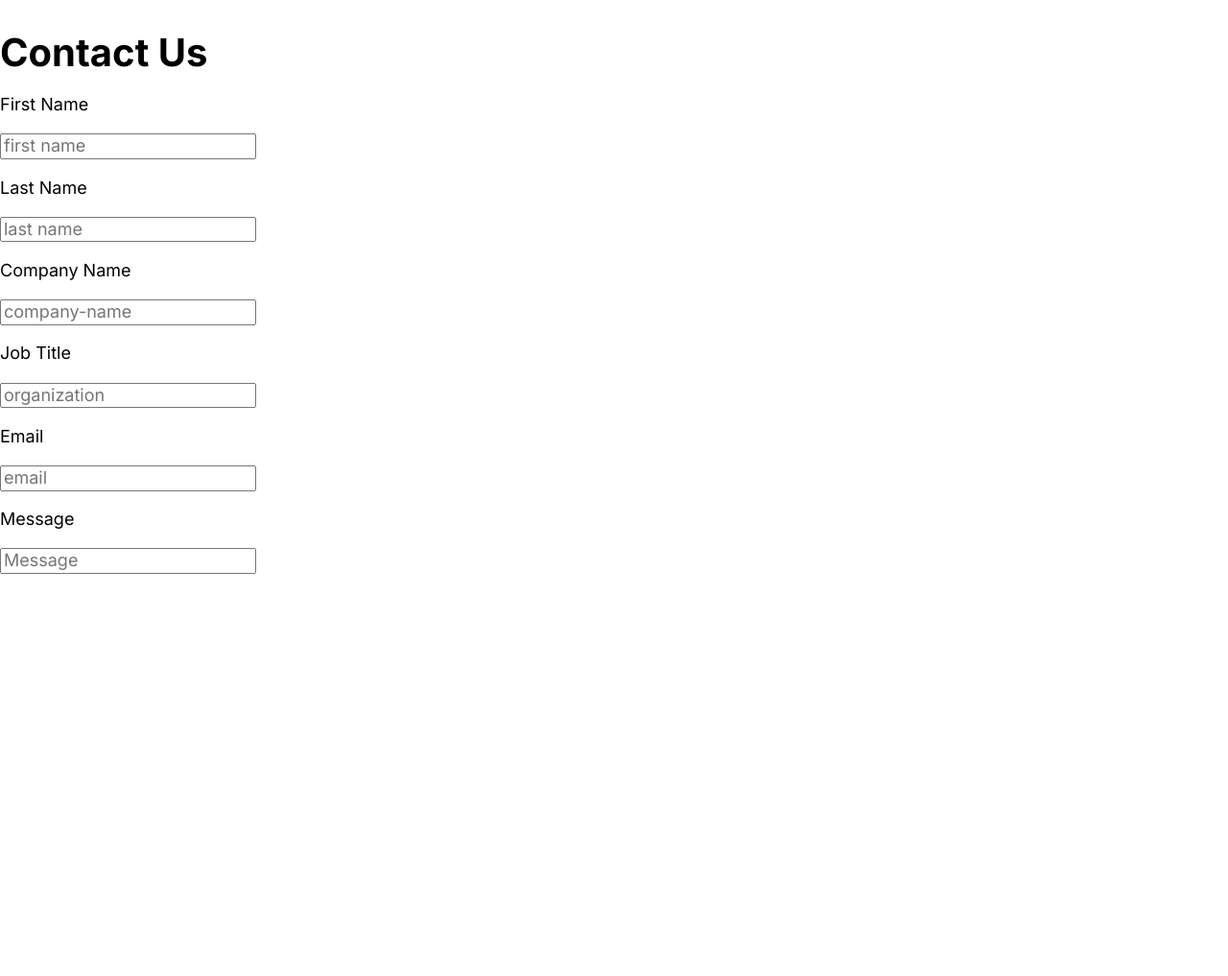
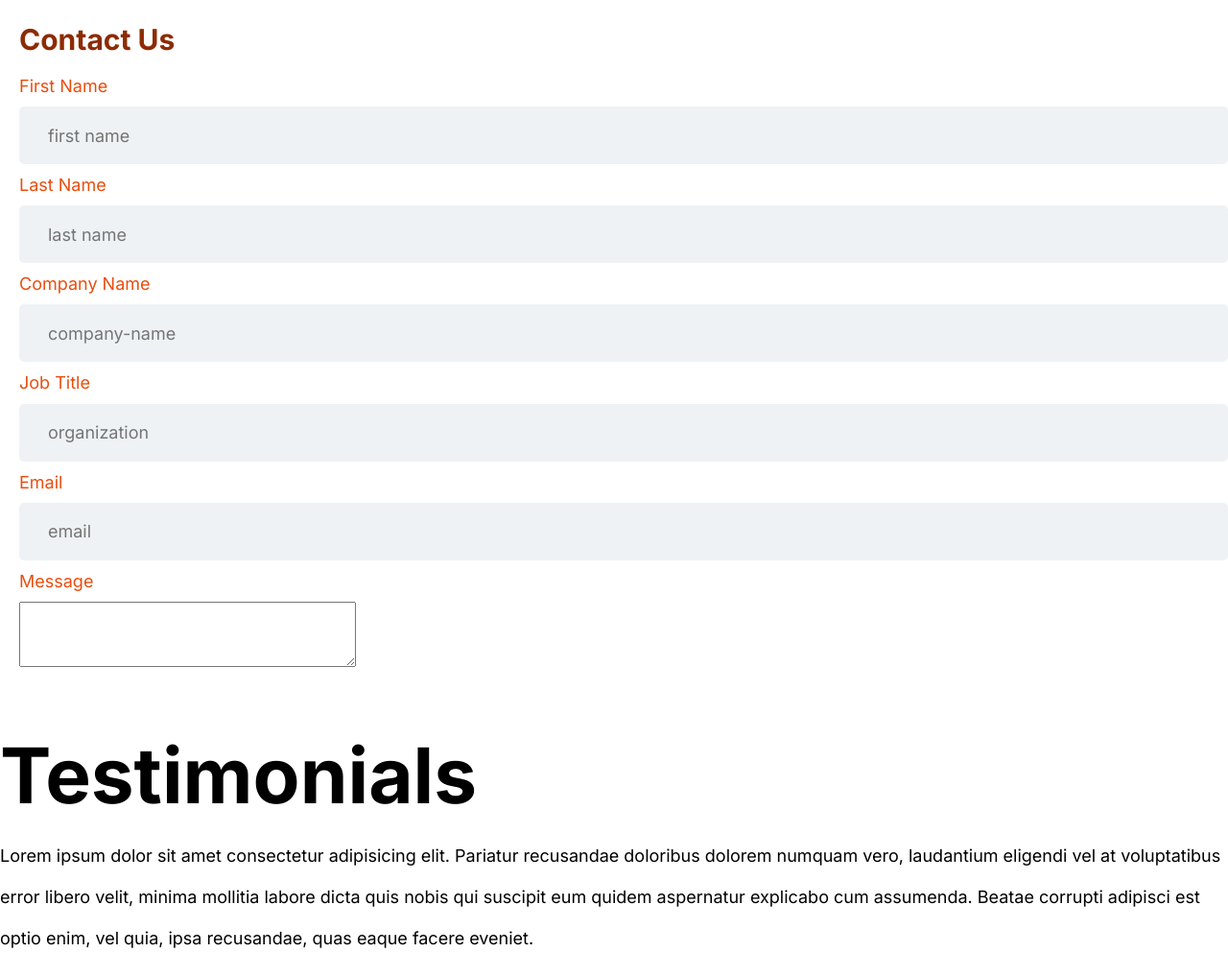
Before and after one commit to Usman-Javed-07/Html_Css_Design_2nd, a plain HTML site: page index.html in a window 1280 px wide. Shown: the whole page at 96% size. Before the commit the page ends 800 px from the top, so only its background shows below. Drawn offline with Linux system fonts and the light colour scheme.

Commit message:
work on testimonial

```diff
--- a/css/style.css
+++ b/css/style.css
@@ -419,6 +419,41 @@ h1.client__heading {
   .slick-arrow.slick-hidden {
       display: none;
   }
+/* testimonials */
+  /* form */
+  form {
+    padding-left: 20px;
+    width: 100%;
+
+  }
+  .form__heading {
+    font-size: 3rem;
+    color: #8d2b04;
+  }
   label {
     display: block;
+    color: #e84e0f;
   }
+  input {
+    width: 100%;
+    border-radius: 5px;
+    height: 40px;
+    padding: 30px;
+    background: #eff2f5;
+    border: none;
+  }
+  /* .testimonials {
+    display: flex;
+    width: 100%;
+    flex-direction: row;
+    flex-wrap: wrap;
+    gap: 80px;
+    margin-top: 15rem;
+    justify-content: center;
+   }  */
+
+  @media screen and (max-width : 768px) {
+    input {
+        width: 90%;
+    }
+  }
--- a/index.html
+++ b/index.html
@@ -19,7 +19,7 @@
     <section>
       <div class="testimonials">
         <form>
-          <h2>Contact Us</h2>
+          <h2 class="form__heading">Contact Us</h2>
           <div class="first-name">
             <label for="name">First Name</label>
             <input type="text" name="first-name" placeholder="first name" />
@@ -42,9 +42,20 @@
           </div>
           <div class="message">
             <label for="message">Message</label>
-            <input type="text" name="message" placeholder="Message" />
+            <textarea name id cols="30" rows="3"></textarea>
           </div>
         </form>
+        <div class="testimonials__information">
+          <h1>Testimonials</h1>
+          <p>
+            Lorem ipsum dolor sit amet consectetur adipisicing elit. Pariatur
+            recusandae doloribus dolorem numquam vero, laudantium eligendi vel
+            at voluptatibus error libero velit, minima mollitia labore dicta
+            quis nobis qui suscipit eum quidem aspernatur explicabo cum
+            assumenda. Beatae corrupti adipisci est optio enim, vel quia, ipsa
+            recusandae, quas eaque facere eveniet.
+          </p>
+        </div>
       </div>
     </section>
   </body>
```
